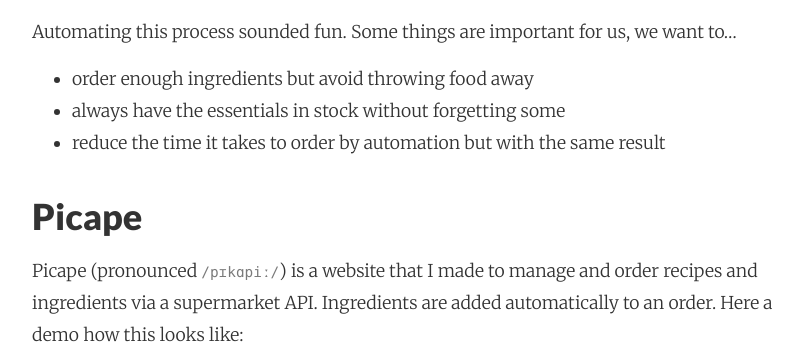
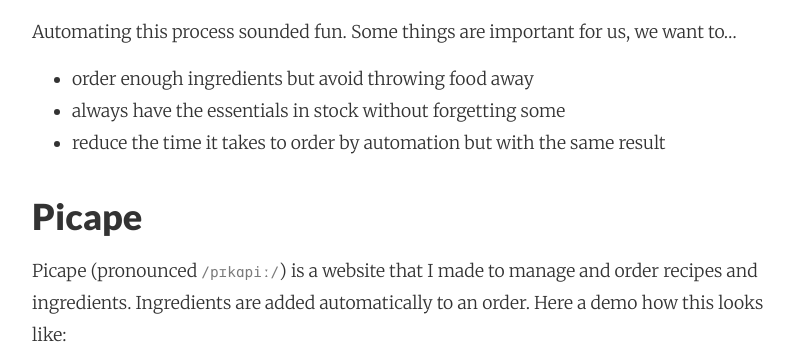
Before and after one commit to adri/adri.github.io, a Jekyll site: the page built from _posts/2017-09-27-learning-elixir-second-side-project-part1.md, in a window 1280 px wide and 900 px high, scrolled down 1478 px, cut to the strip 0-363 px from the top of the window. Shown: the whole strip, without its empty margins (224-1026 px from the left). Built offline with Jekyll 4.4.1, drawn with Linux system fonts in a browser that asks for light colours; nearby versions of some CDN libraries; comment, search, counter and statistics services are not loaded.

Commit message:
Autocommit from wiki

```diff
--- a/_posts/2017-09-27-learning-elixir-second-side-project-part1.md
+++ b/_posts/2017-09-27-learning-elixir-second-side-project-part1.md
@@ -28,7 +28,7 @@
 * reduce the time it takes to order by automation but with the same result
 
 ### Picape
-Picape (pronounced `/pɪkɑpiː/`) is a website that I made to manage and order recipes and ingredients via a supermarket API. Ingredients are added automatically to an order. Here a demo how this looks like:
+Picape (pronounced `/pɪkɑpiː/`) is a website that I made to manage and order recipes and ingredients. Ingredients are added automatically to an order. Here a demo how this looks like:
 
 <div class="video-container"><iframe width="560" height="315" src="https://www.youtube.com/embed/qhtsn7rZClQ" frameborder="0" allowfullscreen></iframe></div>
 <br />
```
